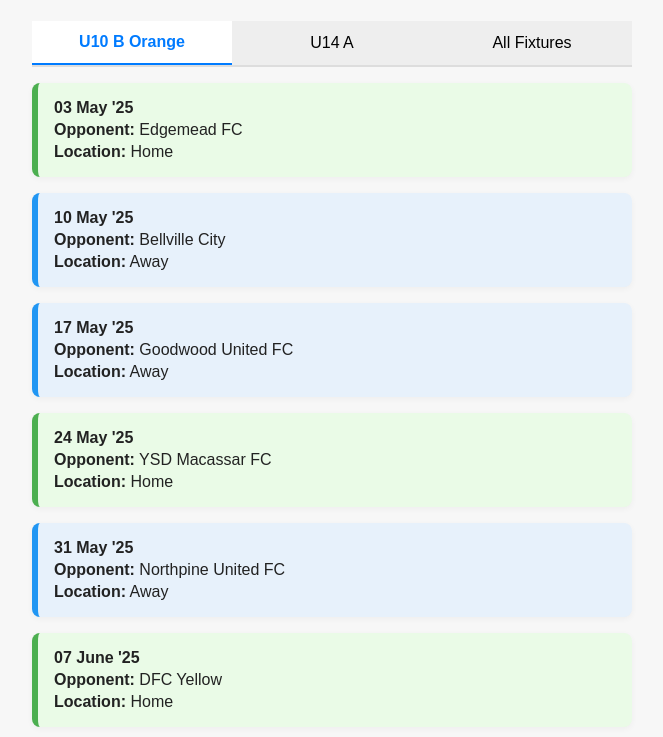
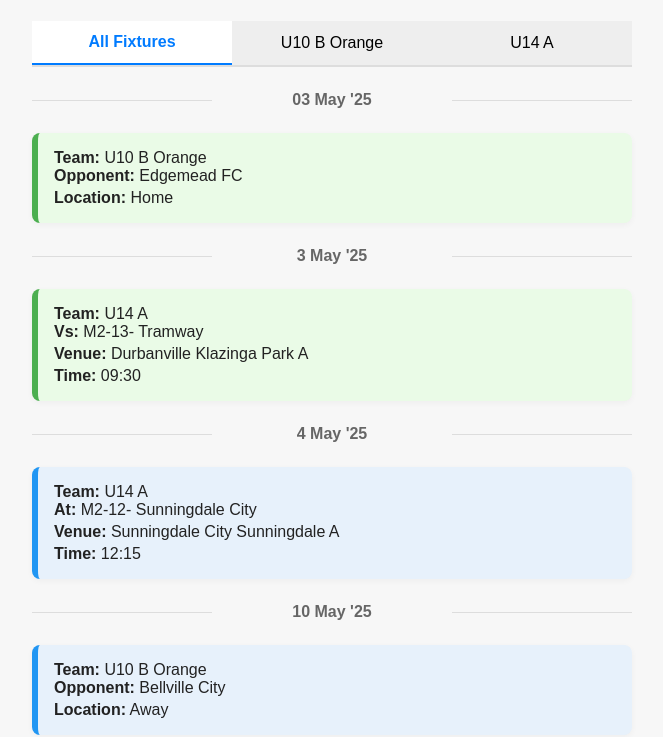
Before and after one commit to jonathanbossenger/dfc-fixtures, a plain HTML site: page index.html in a window 1280 px wide. Shown: the part 77-814 px from the top of the page, without its empty margins (308-971 px from the left). Drawn offline with Linux system fonts and the light colour scheme.

Commit message:
All Fixtures move

```diff
--- a/index.html
+++ b/index.html
@@ -121,18 +121,18 @@
   <div class="container">
     <h1>DFC Fixtures</h1>
     <div class="tabs">
-      <button class="tab active" id="tab-u10">U10 B Orange</button>
+      <button class="tab active" id="tab-combined">All Fixtures</button>
+      <button class="tab" id="tab-u10">U10 B Orange</button>
       <button class="tab" id="tab-u14">U14 A</button>
-      <button class="tab" id="tab-combined">All Fixtures</button>
     </div>
-    <div class="fixtures active" id="fixtures-u10">
+    <div class="fixtures active" id="fixtures-combined">
+      <ul class="fixture-list" id="list-combined"></ul>
+    </div>
+    <div class="fixtures" id="fixtures-u10">
       <ul class="fixture-list" id="list-u10"></ul>
     </div>
     <div class="fixtures" id="fixtures-u14">
       <ul class="fixture-list" id="list-u14"></ul>
-    </div>
-    <div class="fixtures" id="fixtures-combined">
-      <ul class="fixture-list" id="list-combined"></ul>
     </div>
   </div>
   <script>
@@ -165,22 +165,6 @@
     }
 
     // Tab switching
-    document.getElementById('tab-u10').onclick = function() {
-      document.getElementById('tab-u10').classList.add('active');
-      document.getElementById('tab-u14').classList.remove('active');
-      document.getElementById('tab-combined').classList.remove('active');
-      document.getElementById('fixtures-u10').classList.add('active');
-      document.getElementById('fixtures-u14').classList.remove('active');
-      document.getElementById('fixtures-combined').classList.remove('active');
-    };
-    document.getElementById('tab-u14').onclick = function() {
-      document.getElementById('tab-u14').classList.add('active');
-      document.getElementById('tab-u10').classList.remove('active');
-      document.getElementById('tab-combined').classList.remove('active');
-      document.getElementById('fixtures-u14').classList.add('active');
-      document.getElementById('fixtures-u10').classList.remove('active');
-      document.getElementById('fixtures-combined').classList.remove('active');
-    };
     document.getElementById('tab-combined').onclick = function() {
       document.getElementById('tab-combined').classList.add('active');
       document.getElementById('tab-u10').classList.remove('active');
@@ -188,6 +172,22 @@
       document.getElementById('fixtures-combined').classList.add('active');
       document.getElementById('fixtures-u10').classList.remove('active');
       document.getElementById('fixtures-u14').classList.remove('active');
+    };
+    document.getElementById('tab-u10').onclick = function() {
+      document.getElementById('tab-u10').classList.add('active');
+      document.getElementById('tab-combined').classList.remove('active');
+      document.getElementById('tab-u14').classList.remove('active');
+      document.getElementById('fixtures-u10').classList.add('active');
+      document.getElementById('fixtures-combined').classList.remove('active');
+      document.getElementById('fixtures-u14').classList.remove('active');
+    };
+    document.getElementById('tab-u14').onclick = function() {
+      document.getElementById('tab-u14').classList.add('active');
+      document.getElementById('tab-combined').classList.remove('active');
+      document.getElementById('tab-u10').classList.remove('active');
+      document.getElementById('fixtures-u14').classList.add('active');
+      document.getElementById('fixtures-combined').classList.remove('active');
+      document.getElementById('fixtures-u10').classList.remove('active');
     };
 
     // Embedded JSON data
```
